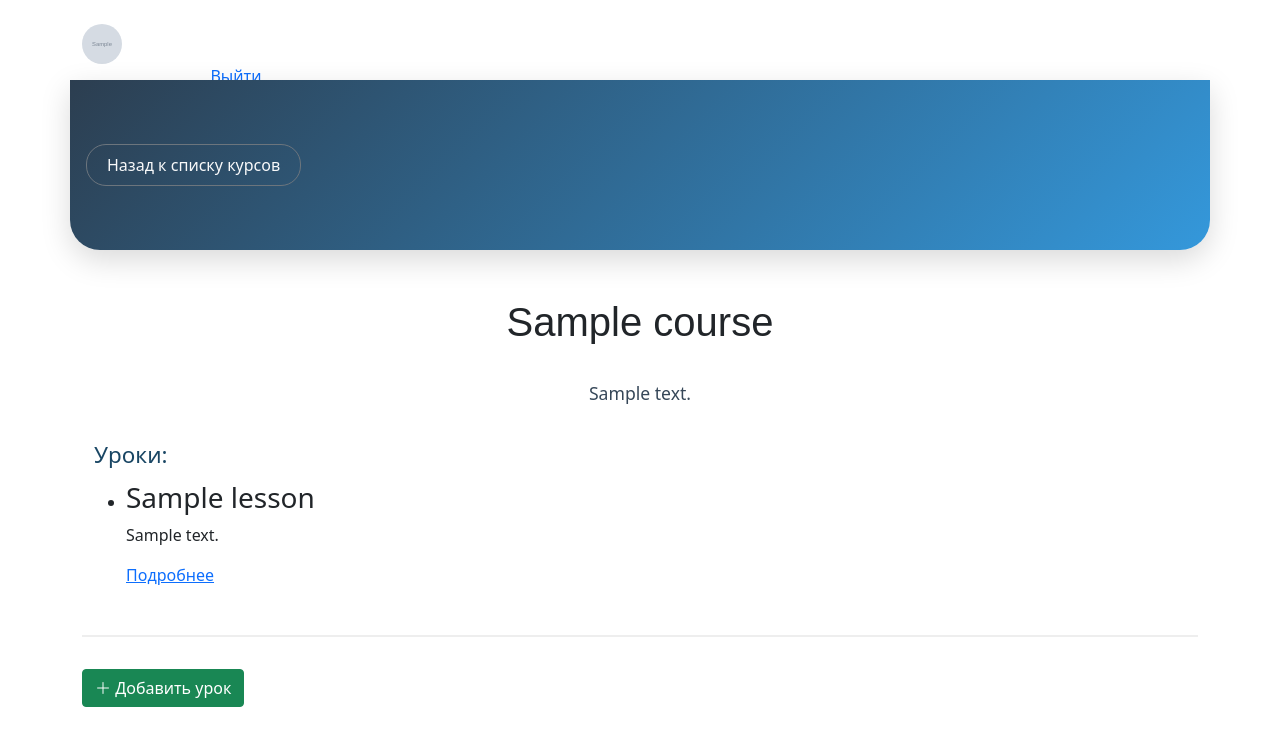
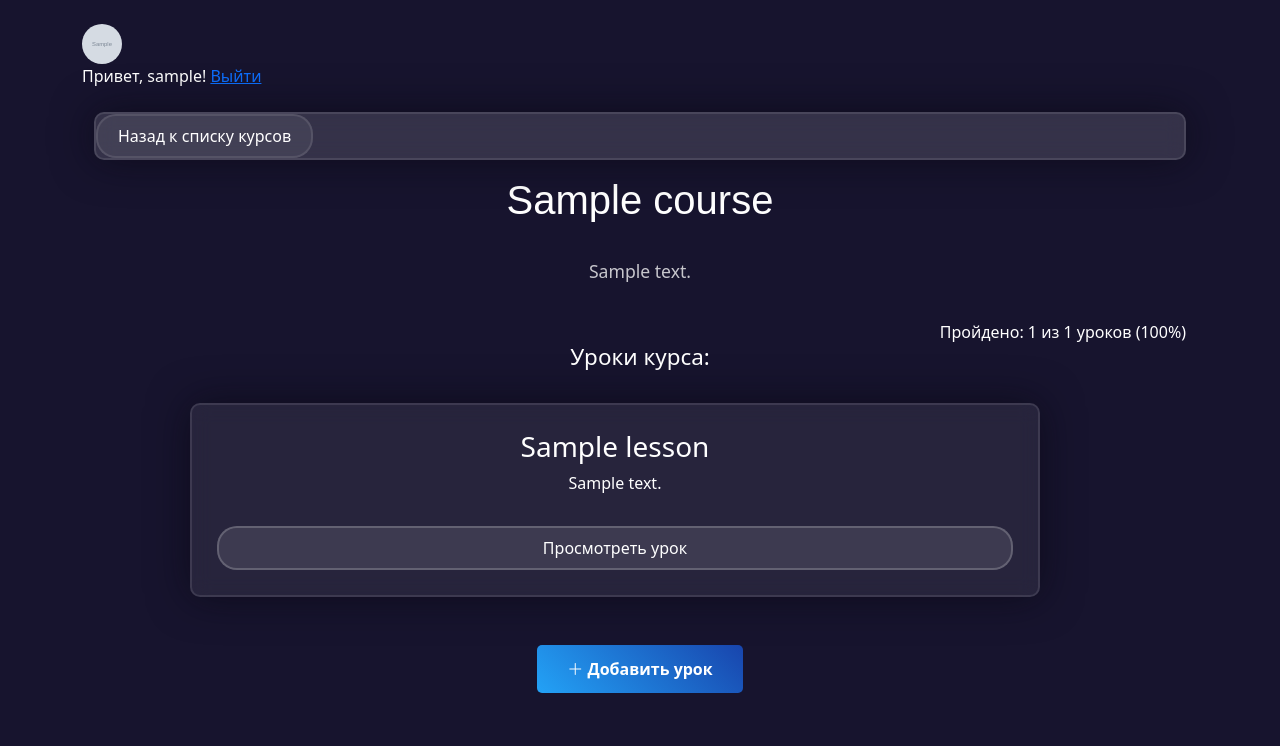
Before and after one commit to Anastasia-l/School_online_platform, a Django app: page /courses/1/ in a window 1280 px wide. Shown: the top 746 px of the page. Run offline with Django 5.2, Linux system fonts and the light colour scheme; a user stored in the database is signed in; tables that the repository leaves empty hold one stand-in row (values such as "Sample post"); grey boxes marked "Sample" are stand-in pictures.

Commit message:
Updated course_detail.html

```diff
--- a/templates/courses/course_detail.html
+++ b/templates/courses/course_detail.html
@@ -4,29 +4,49 @@
 
 {% block extra_css %}
 <style>
+    body {
+        background-color:rgb(23, 20, 46);
+        color: #ffffff;
+    }
+
+    li {
+        background:rgba(255, 255, 255, 0.13);
+        backdrop-filter: blur(10px);
+        border: 2px solid rgba(255, 255, 255, 0.1);
+        border-radius: 10px;
+        box-shadow: 0 0 40px rgba(8,7,16,0.6);
+        max-width: 3000px;
+        position: relative;
+        overflow: hidden;
+        margin-top: 25px;
+        margin-right: 50px;
+        text-align: center;
+    }
+
     .course-header {
-        background: linear-gradient(135deg, #2c3e50, #3498db);
-        padding: 4rem 1rem;
-        margin: -2rem -1.5rem 3rem;
-        border-radius: 0 0 30px 30px;
-        box-shadow: 0 10px 30px rgba(0,0,0,0.15);
+        background: rgba(255, 255, 255, 0.13);
+        backdrop-filter: blur(10px);
+        border: 2px solid rgba(255, 255, 255, 0.1);
+        border-radius: 10px;
+        box-shadow: 0 0 40px rgba(8,7,16,0.6);
+        max-width: 3000px;
         position: relative;
         overflow: hidden;
     }
 
     .course-title {
-        font-family: 'Arial Rounder MT Bold', sans-serif;
+        font-family: 'Poppins', sans-serif;
         font-size: 2.5rem;
         text-align: center;
-        margin: 2rem 0;
-        color: #2c3e50
-        text-shadow: 2px 2px 4px rgba(0, 0, 0, 0.1);
+        margin: 1rem 0 2rem;
+        color: #ffffff;
+        font-weight: 500;
     }
 
     .course-description {
         font-size: 1.1rem;
         line-height: 1.8;
-        color: #2c3e50;
+        color: rgba(255,255,255,0.8);
         max-width: 800px;
         margin: 0 auto 2rem;
         opacity: 0.95;
@@ -34,71 +54,118 @@
     }
 
     .lesson-list {
-        margin-top: 2rem;
+        list-style: none;
         padding: 0;
+        margin: 2rem auto;
+        padding: 0;
+        max-width: 900px;
+        width: 100%
     }
 
     .lesson-item {
-        background: #ffffff;
-        border: 1px solid #e0e0e0;
+        background-color: rgba(255,255,255,0.07);
+        border: 2px solid transparent rgba(255,255,255,0.1);
         border-radius: 10px;
         margin-bottom: 1.5rem;
-        padding: 1.5rem;
-        transition: transforms 0.2s, box-shadow 0.2s;
+        padding: 25px;
+        transition: transform 0.3s ease, box-shadow 0.3s ease;
     }
 
     .lesson-item:hover {
-        transforms: translateY(-3px);
-        box-shadow: 0 5px 15px rgba(0,0,0,0.1);
+        transforms: translateX(10px);
+        box-shadow: 0 0px 20px rgba(255,255,255,0.1);
     }
 
     .lesson-title {
-        color:rgb(25, 70, 100);
+        color: #ffffff;
         font-size: 1.4rem;
         margin-bottom: 0.8rem;
+        font-weight: 500;
     }
 
     .lesson-content {
-        color: #667;
+        color: rgba(255,255,255,0.8);
         line-height: 1.6;
         margin-bottom: 1rem;
+        padding: 15px;
     }
 
     .btn-outline-secondary {
+        background: rgba(255,255,255,0.07);
+        border: 2px solid rgba(255,255,255,0.1);
+        color: #ffffff;
         border-radius: 20px;
         padding: 8px 20px;
         transition: all 0.3s;
-        color: #f8f9fa
     }
 
     .btn-outline-secondary:hover {
-        background-color:rgb(48, 49, 50);
-        transform: translateX(-3px);
+        background: rgba(255,255,255,0.2);
+        border-color: rgba(255,255,255,0.3);
     }
 
     .teacher-actions {
-        border-top: 2px solid #eee;
-        padding-top: 2rem;
         margin-top: 3rem;
+        text-align: center;
+    }
+
+    .btn-success {
+        background: linear-gradient(45deg, #23a2f6, #1845ad);
+        border: none;
+        border-radius: 5px;
+        padding: 12px 30px;
+        font-weight: 600;
+        transition: transform 0.3s ease;
+    }
+
+    .btn-success:hover {
+        transform: translateY(-2px);
     }
 
     .lesson-link {
-        display: inline-flex;
-        align-items: center;
-        color: #3498db;
+        color: #23a2f6;
         text-decoration: none;
         transition: color 0.3s;
     }
 
     .lesson-link:hover {
-        color: #2980b9;
+        color: #ff512f;
         text-decoration: underline;
     }
 
-    .lesson-link:i {
-        margin-left: 8px;
-        font-size: 0.9em;
+    .lesson-button {
+        display: inline-block;
+        background: rgba(255,255,255,0.1);
+        border: 2px solid rgba(255,255,255,0.2);
+        color:rgb(255, 255, 255);
+        padding: 8px 25px;
+        border-radius: 20px;
+        text-decoration: none;
+        transition: all 0.3s ease;
+        margin-top: 15px;
     }
+
+    .lesson-button:hover {
+        background: rgba(255,255,255,0.2);
+        color: #ffffff;
+        transform: translateY(-2px);
+        box-shadow: 0 5px 15px rgba(0,0,0,0.2);
+    }
+
+    .lesson-content-wrapper {
+        display: flex;
+        flex-direction: column;
+        height: 100%;
+    }
+
+    .progress-info {
+        text-align: right;
+    }
+
+    h2 {
+        text-align: center;
+    }
+
 </style>
 {% endblock %}
 
@@ -110,18 +177,45 @@
 
     <h1 class="course-title">{{course.title}}</h1>
     <p class="course-description">{{course.description}}</p>
-    <h2 class="lesson-title">Уроки:</h2>
-    <ul>
-        {% for lesson in course.lessons.all %}
-        <li>
+
+    {% if total_lessons > 0 %}
+    <div class="progress-info">
+        Пройдено: {{ completed_count }} из {{ total_lessons }} уроков
+        ({{ progress_percent }}%)
+    </div>
+    {% endif %}
+
+    <!-- Проверка доступа для учителя или записанных студентов -->
+    {% if user == course.teacher or is_enrolled %}
+        <h2 class="lesson-title">Уроки курса:</h2>
+        <ul class="lesson-list">
+            {% for lesson in lessons %}
+            <li class="lesson-item">
+                <div class="lesson-content-wrapper">
                     <h3>{{ lesson.title }}</h3>
                     <p>{{ lesson.content|truncatewords:50}}</p>
-            <a href="{% url 'courses:lesson_detail' lesson.id %}">Подробнее</a>
+                    <a href="{% url 'courses:lesson_detail' lesson.id %}" class="lesson-button">
+                        Просмотреть урок
+                    </a>
+                </div>
             </li>
             {% endfor %}
         </ul>
+    {% elif user != course.teacher %}
+        <!-- Блок записи только для студентов -->
+        <div class="enrollment-box">
+            <h3 class="enrollment-title">Начните обучение прямо сейчас!</h3>
+            <form method="post" action="{% url 'courses:enroll_course' course.id %}">
+                {% csrf_token %}
+                <button type="submit" class="enroll-btn">
+                    <i class="subscribe button"></i> Записаться на курс
+                </button>
+            </form>
+            <p class="text-muted mt-3">После записи вы получите полный доступ ко всем материалам</p>
         </div>
+    {% endif %}
 
+    <!-- Блок действий для учителя -->
     {% if user == course.teacher %}
     <div class="teacher-actions mb-4">
         <a href="{% url 'courses:create_lesson' course.id %}" class="btn btn-success">
@@ -129,5 +223,5 @@
         </a>
     </div>
     {% endif %}
-
+</div>
 {% endblock %}
```
Lines whose indentation alone changed are shown as unchanged.
